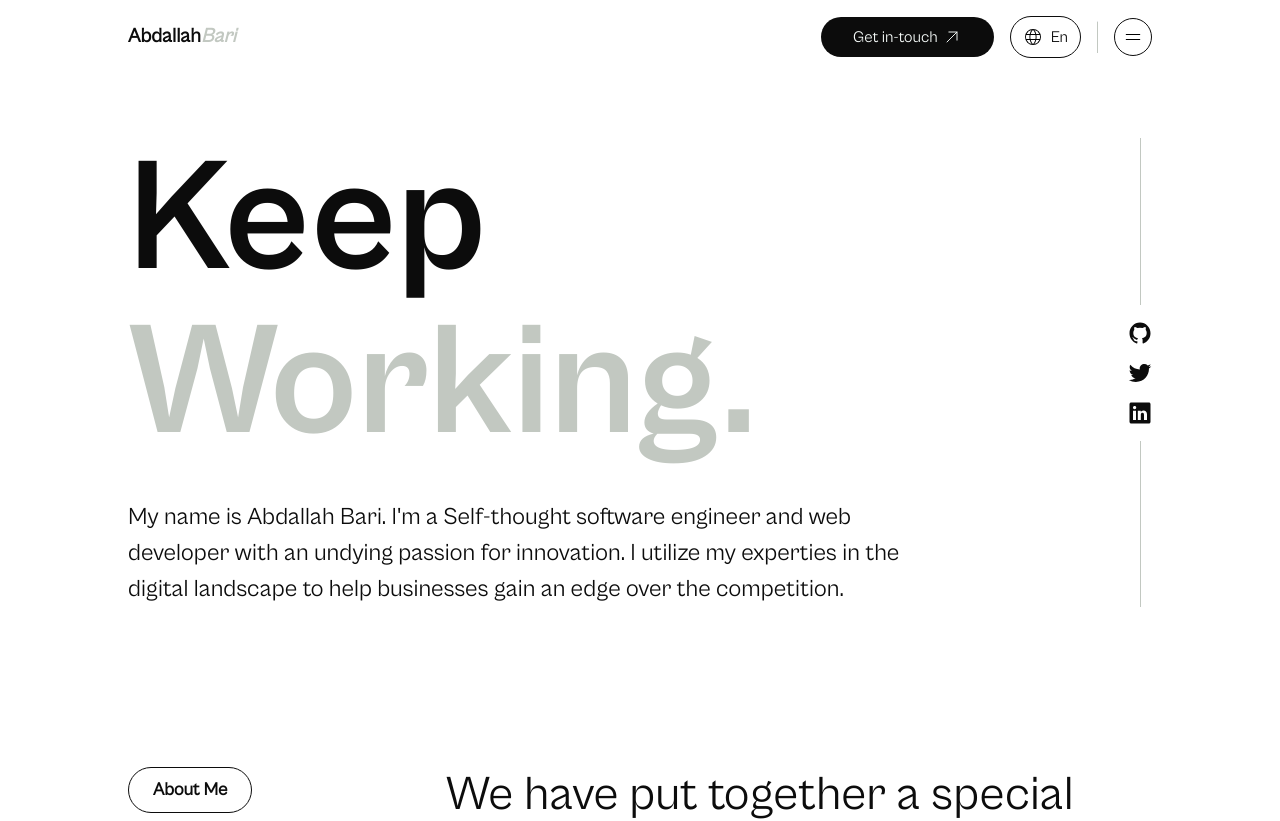
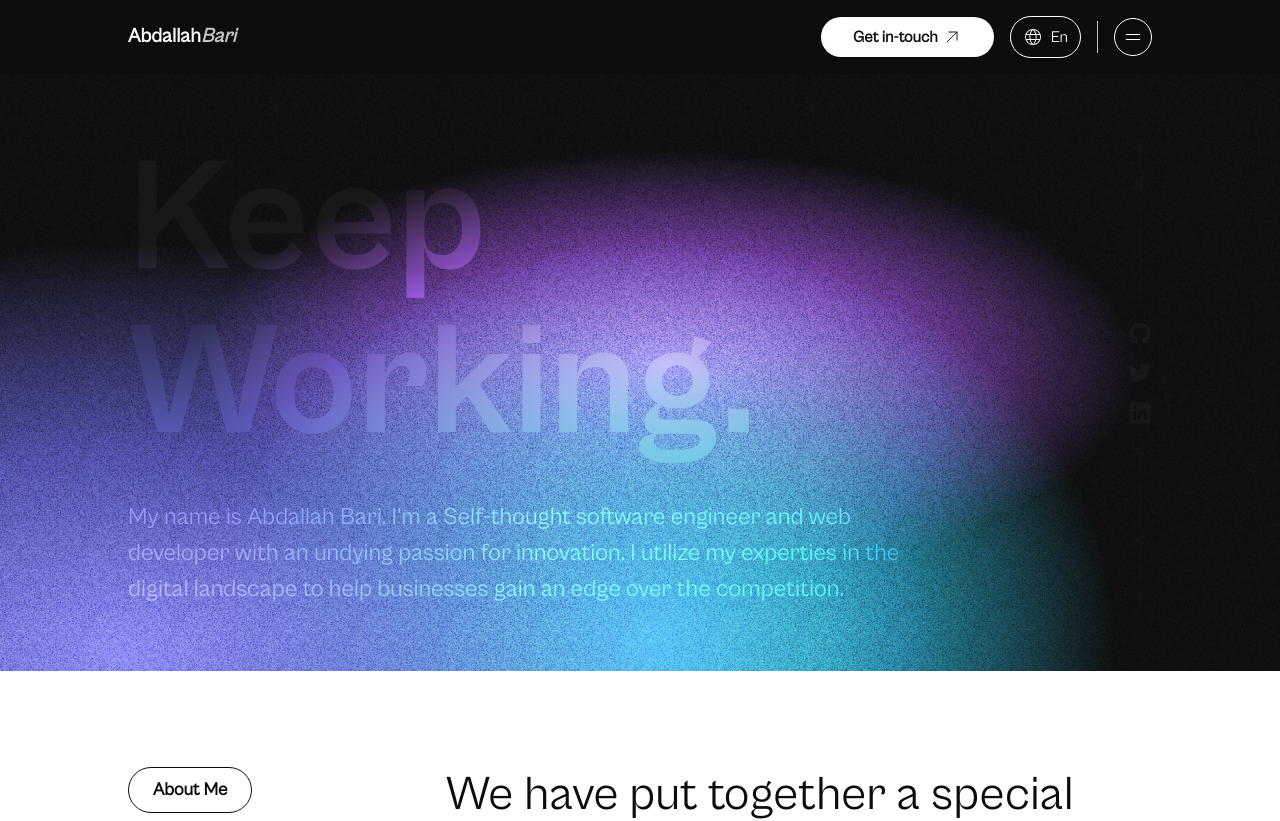
Before and after one commit to Abdallah01win/Portfolio, a Vue app: page / in a window 1280 px wide. Shown: the top 821 px of the page. Built offline with nearby package versions, Linux system fonts and the light colour scheme.

Commit message:
Add hero texture and initial gradiant

```diff
--- a/src/components/Hero.vue
+++ b/src/components/Hero.vue
@@ -22,9 +22,11 @@ setInterval(function () {
 </script>
 
 <template>
-    <main class="xl:max-w-[1024px] mx-auto py-16 relative">
+    <section class="bg-myDark-100 text-white mesh">
+        <div class="texture">
+            <div class="xl:max-w-[1024px] mx-auto py-16 relative">
                 <div>
-            <div class="font-primaryBold">
+                    <div class="font-primaryBold ">
                         <div class="text-[10rem] h-[165px] flex items-center">Keep</div>
                         <div class="text-myGray-500 mask block text-[10rem]">
                             <span data-show>Dreaming.</span>
@@ -35,7 +37,8 @@ setInterval(function () {
                     </div>
 
                     <p class="w-[80%] font-primary text-2xl leading-9">My name is Abdallah Bari. I'm a Self-thought software
-                engineer and web developer with an undying passion for innovation. I utilize my experties in the digital
+                        engineer and web developer with an undying passion for innovation. I utilize my experties in the
+                        digital
                         landscape to help businesses gain an edge over the competition.</p>
                 </div>
                 <div class="flex flex-col items-center gap-x-8 w-fit absolute bottom-0 right-0 py-16 h-full">
@@ -43,23 +46,25 @@ setInterval(function () {
                     <div class="flex flex-col items-center gap-y-4">
                         <div>
                             <a href="https://github.com/Abdallah01win" target="_blank">
-                        <GithubLogo class="w-6 fill-myDark-100" />
+                                <GithubLogo class="w-6 fill-white" />
                             </a>
                         </div>
                         <div>
                             <a href="https://twitter.com/AbdallahDev01" target="_blank">
-                        <TwitterLogo class="w-6 fill-myDark-100" />
+                                <TwitterLogo class="w-6 fill-white" />
                             </a>
                         </div>
                         <div>
                             <a href="https://www.linkedin.com/in/abdallahbari/" target="_blank">
-                        <LinkedInLogo class="w-6 fill-myDark-100" />
+                                <LinkedInLogo class="w-6 fill-white" />
                             </a>
                         </div>
                     </div>
                     <div class="h-full border-r border-myGray-500 mt-4"></div>
                 </div>
-    </main>
+            </div>
+        </div>
+    </section>
 </template>
 
 
@@ -93,4 +98,27 @@ setInterval(function () {
     transform: translateY(-200%);
     transition: .5s transform ease-in-out;
 }
+
+.mesh {
+    background-image: radial-gradient(at 10% 97%, hsla(240, 85%, 69%, 1) 0, hsla(240, 85%, 69%, 0) 50%),
+        radial-gradient(at 51% 95%, hsla(192, 91%, 57%, 1) 0, hsla(192, 91%, 57%, 0) 50%),
+        radial-gradient(at 52% 49%, hsla(271, 89%, 65%, 1) 0, hsla(271, 89%, 65%, 0) 50%);
+
+
+
+    /* background-image: radial-gradient(at 21% 59%, hsla(225, 88%, 50%, 1) 0, hsla(225, 88%, 50%, 0) 50%),
+        radial-gradient(at 2% 68%, hsla(249, 95%, 63%, 1) 0, hsla(249, 95%, 63%, 0) 50%),
+        radial-gradient(at 66% 35%, hsla(219, 90%, 51%, 1) 0, hsla(219, 90%, 51%, 0) 50%); */
+
+    /* background-image: radial-gradient(at 9% 48%, hsla(259, 88%, 58%, 1) 0, hsla(259, 88%, 58%, 0) 50%),
+        radial-gradient(at 28% 66%, hsla(238, 95%, 65%, 1) 0, hsla(238, 95%, 65%, 0) 50%),
+        radial-gradient(at 35% 0%, hsla(220, 92%, 52%, 1) 0, hsla(220, 92%, 52%, 0) 50%); */
+}
+
+.texture {
+    background: url('../assets/images/Texture.png'), lightgray 0% 0% / 60.90909242630005px 60.90909242630005px repeat;
+    mix-blend-mode: overlay;
+    background-size: cover;
+    background-repeat: no-repeat;
+}
 </style>
--- a/src/components/Navigation.vue
+++ b/src/components/Navigation.vue
@@ -24,19 +24,20 @@ export default {
 };
 </script>
 <template>
+  <section class="bg-myDark-100 text-white">
     <nav class="flex items-center justify-between py-4 xl:max-w-[1024px] mx-auto">
       <RouterLink to="/" class="font-bold text-xl">Abdallah<span class="text-myGray-500 italic">Bari</span></RouterLink>
 
       <div class="flex items-center /gap-x-4">
-      <button class="bg-myDark-100 text-myWhite rounded-full py-2 px-8 mr-4 flex items-center gap-x-1 font-medium">
+        <button class="bg-white text-myDark-100 rounded-full py-2 px-8 mr-4 flex items-center gap-x-1 font-semibold">
           <span>Get in-touch</span>
           <span>
-          <ArrowUp class="w-5" />
+            <ArrowUp class="w-5 fill-white" />
           </span>
         </button>
 
-      <div class="flex items-center gap-x-2 border border-myDark-100 rounded-full py-2 px-3 cursor-pointer font-normal">
-        <Glob class="w-5" />
+        <div class="flex items-center gap-x-2 border border-white rounded-full py-2 px-3 cursor-pointer font-normal">
+          <Glob class="w-5 fill-white" />
           <span>En</span>
         </div>
 
@@ -49,13 +50,14 @@ export default {
           </ul>
         </div>
 
-      <div class="grid place-content-center p-2 border border-myDark-100 rounded-full cursor-pointer toggle-button"
+        <div class="grid place-content-center p-2 border border-white rounded-full cursor-pointer toggle-button"
           @click="toggelMenu()">
-        <X v-if="isNavOpen" class="w-5" />
-        <List v-else class="w-5" />
+          <X v-if="isNavOpen" class="w-5 fill-white" />
+          <List v-else class="w-5 fill-white" />
         </div>
       </div>
     </nav>
+  </section>
 </template>
 
 <style scoped>
--- a/src/components/Testemonials.vue
+++ b/src/components/Testemonials.vue
@@ -64,13 +64,13 @@ const testamonials = [
                     <div class="flex flex-col items-center px-12 py-16">
                         <div>
                             <svg xmlns="http://www.w3.org/2000/svg" fill="currentColor"
-                                class="block w-8 h-8 text-myDark-100 mb-9" viewBox="0 0 975.036 975.036">
+                                class="block w-8 h-8 text-myGray-500/40 mb-9" viewBox="0 0 975.036 975.036">
                                 <path
                                     d="M925.036 57.197h-304c-27.6 0-50 22.4-50 50v304c0 27.601 22.4 50 50 50h145.5c-1.9 79.601-20.4 143.3-55.4 191.2-27.6 37.8-69.399 69.1-125.3 93.8-25.7 11.3-36.8 41.7-24.8 67.101l36 76c11.6 24.399 40.3 35.1 65.1 24.399 66.2-28.6 122.101-64.8 167.7-108.8 55.601-53.7 93.7-114.3 114.3-181.9 20.601-67.6 30.9-159.8 30.9-276.8v-239c0-27.599-22.401-50-50-50zM106.036 913.497c65.4-28.5 121-64.699 166.9-108.6 56.1-53.7 94.4-114.1 115-181.2 20.6-67.1 30.899-159.6 30.899-277.5v-239c0-27.6-22.399-50-50-50h-304c-27.6 0-50 22.4-50 50v304c0 27.601 22.4 50 50 50h145.5c-1.9 79.601-20.4 143.3-55.4 191.2-27.6 37.8-69.4 69.1-125.3 93.8-25.7 11.3-36.8 41.7-24.8 67.101l35.9 75.8c11.601 24.399 40.501 35.2 65.301 24.399z">
                                 </path>
                             </svg>
                         </div>
-                        <div class="text-2xl font-primaryBold mb-3">"{{ item.title }}"</div>
+                        <div class="text-3xl font-primaryBold mb-3">"{{ item.title }}"</div>
                         <p class="leading-8 text-lg font-medium text-center w-[80%] mx-auto mb-6">
                             "{{ item.text }}"
                         </p>
```
Also changed, not shown: src/assets/images/Texture.png (added). Lines whose indentation alone changed are shown as unchanged.
